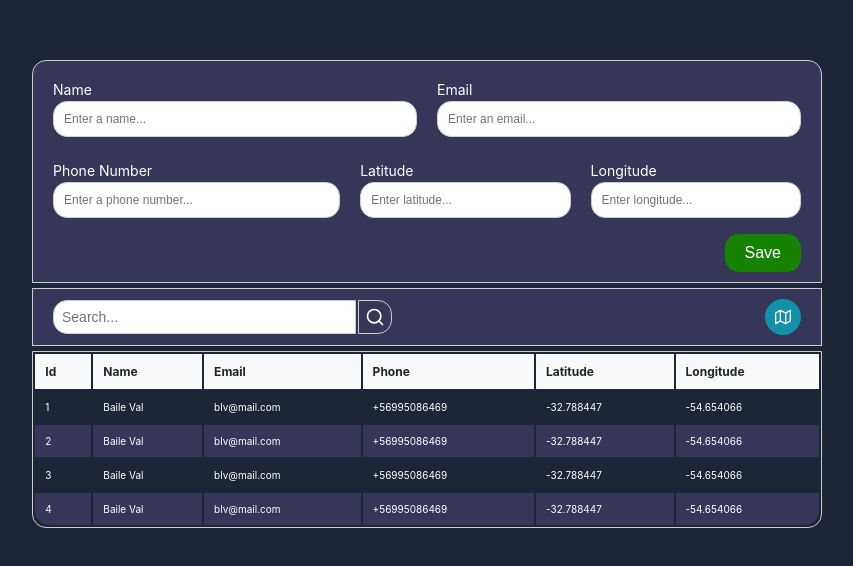
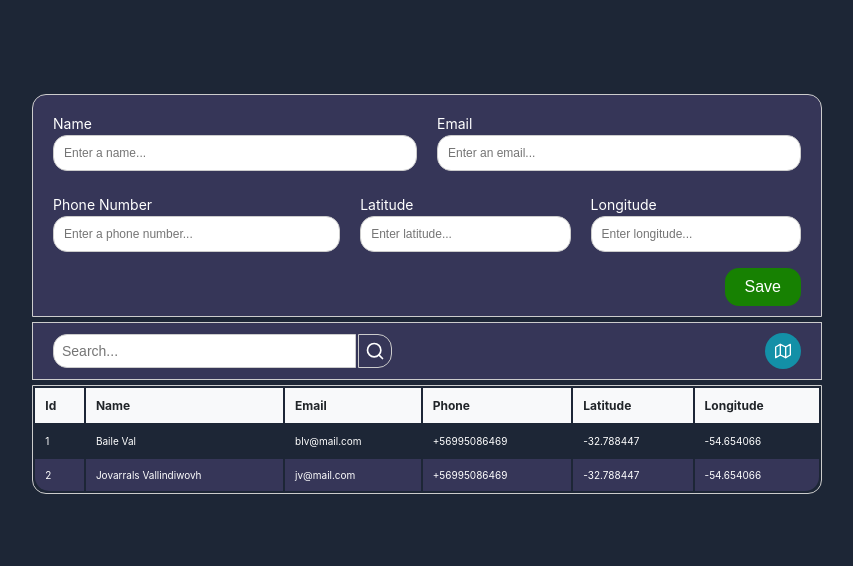
Before and after one commit to FreymundDeveloper/Clients-Locator, a React (Create React App) app in the folder frontend/: page / in a window 1280 px wide. Shown: the part 106-672 px from the top of the page, without its empty margins (213-1066 px from the left). Built offline with nearby package versions, Linux system fonts and the light colour scheme.

Commit message:
TableUsers Component Refactoring

```diff
--- a/frontend/src/components/Table/TableUsers.jsx
+++ b/frontend/src/components/Table/TableUsers.jsx
@@ -2,18 +2,22 @@ import React from "react";
 import styled from "styled-components";
 import { Title } from "../../components";
 
+const columns = [
+    { key: 'id', label: 'Id' },
+    { key: 'name', label: 'Name' },
+    { key: 'email', label: 'Email' },
+    { key: 'phone', label: 'Phone' },
+    { key: 'latitude', label: 'Latitude' },
+    { key: 'longitude', label: 'Longitude' },
+];
+
 export const TableUsers = ({ list }) => {
     const renderRows = () => {
-    const totalRows = list.length;
-
         return list.map((user, index) => (
             <TableRow key={user.id}>
-        <TableCell isLastCell={index === totalRows - 1}>{user.id}</TableCell>
-        <TableCell>{user.name}</TableCell>
-        <TableCell>{user.email}</TableCell>
-        <TableCell>{user.phone}</TableCell>
-        <TableCell>{user.latitude}</TableCell>
-        <TableCell isLastCell={index === totalRows - 1}>{user.longitude}</TableCell>
+                {columns.map((column) => (
+                    <TableCell key={column.key} isLastCell={index === list.length - 1}>{user[column.key]}</TableCell>
+                ))}
             </TableRow>
         ));
     };
@@ -22,12 +26,11 @@ export const TableUsers = ({ list }) => {
         <Table>
             <TableHead>
                 <TableRow>
-          <TableHeaderCell><Title size="table">Id</Title></TableHeaderCell>
-          <TableHeaderCell><Title size="table">Name</Title></TableHeaderCell>
-          <TableHeaderCell><Title size="table">Email</Title></TableHeaderCell>
-          <TableHeaderCell><Title size="table">Phone</Title></TableHeaderCell>
-          <TableHeaderCell><Title size="table">Latitude</Title></TableHeaderCell>
-          <TableHeaderCell><Title size="table">Longitude</Title></TableHeaderCell>
+                    {columns.map((column) => (
+                        <TableHeaderCell key={column.key}>
+                            <Title size="table">{column.label}</Title>
+                        </TableHeaderCell>
+                    ))}
                 </TableRow>
             </TableHead>
             <tbody>{renderRows()}</tbody>
--- a/frontend/src/pages/Home.jsx
+++ b/frontend/src/pages/Home.jsx
@@ -14,29 +14,12 @@ export const Home = () => {
         },
         {
             id: 2,
-            name: "Baile Val",
-            email: "blv@mail.com",
-            latitude: -32.788447,
-            longitude: -54.654066,
-            phone: "+56995086469"
-        },
-        {
-            id: 3,
-            name: "Baile Val",
-            email: "blv@mail.com",
-            latitude: -32.788447,
-            longitude: -54.654066,
-            phone: "+56995086469"
-        },
-        {
-            id: 4,
-            name: "Baile Val",
-            email: "blv@mail.com",
+            name: "Jovarrals Vallindiwovh",
+            email: "jv@mail.com",
             latitude: -32.788447,
             longitude: -54.654066,
             phone: "+56995086469"
         }
-
     ]
 
     return (
```
Lines whose indentation alone changed are shown as unchanged.
